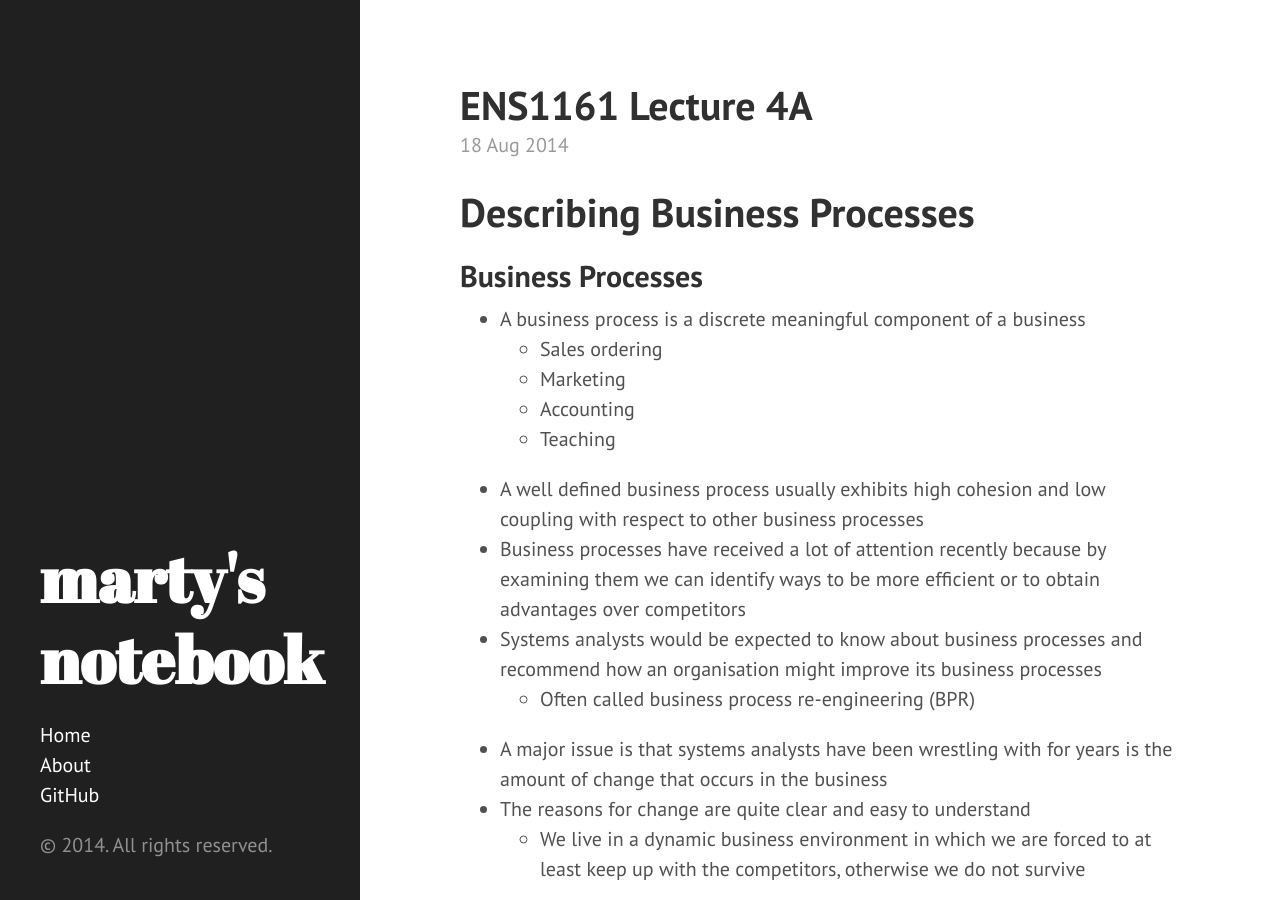
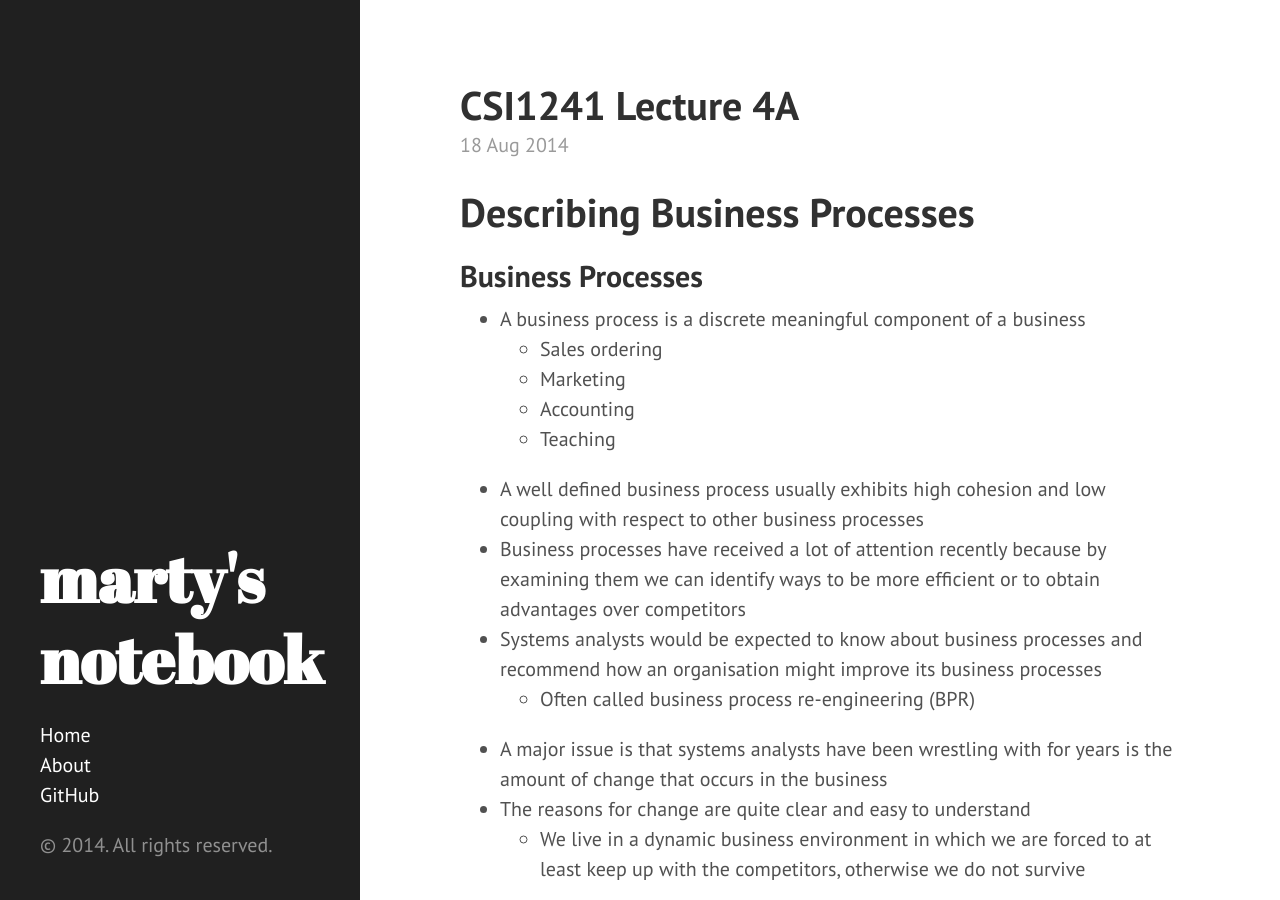
Before and after one commit to martymcflywa/martymcflywa.github.io, a Jekyll site: the page built from _posts/2014-08-18-CSI1241-lecture4a.md, in a window 1280 px wide and 900 px high. Built offline with Jekyll 4.4.1, drawn with Linux system fonts in a browser that asks for light colours; Markdown is read by kramdown in place of the engine named in the settings.

Commit message:
updated yaml for CSI1241 lecture4a

```diff
--- a/_posts/2014-08-18-CSI1241-lecture4a.md
+++ b/_posts/2014-08-18-CSI1241-lecture4a.md
@@ -1,10 +1,10 @@
 ---
 layout: post
-title:  "ENS1161 Lecture 4A"
+title:  "CSI1241 Lecture 4A"
 date:   2014-08-18 21:45:00
 categories:
 - lecture
-- ENS1161
+- CSI1241
 ---
 
 # Describing Business Processes
```
